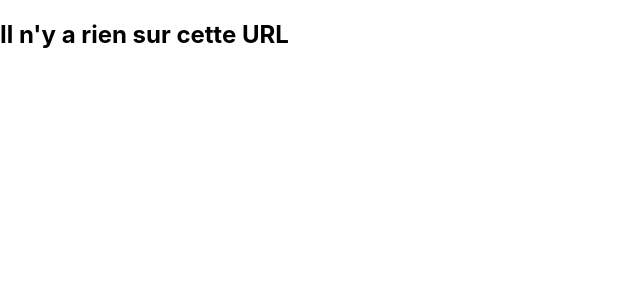
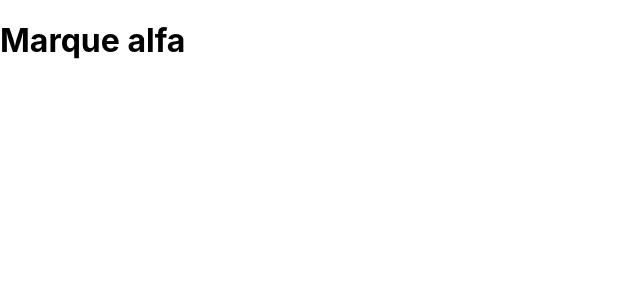
Before and after one commit to webepse/React2023-router-dom-v6, a React (Create React App) app: page /marques/alfa in a window 1280 px wide. Shown: the top 300 px of the page, without its empty margins (0-640 px from the left). Built offline with nearby package versions, Linux system fonts and the light colour scheme.

Commit message:
useParams

```diff
--- a/src/App.js
+++ b/src/App.js
@@ -8,6 +8,7 @@ function App() {
       <ul>
         <li><Link to="/">Home</Link></li>
         <li><Link to="/marques">Liste de marques</Link></li>
+        <li><Link to="/marques/alfa">Alfa Romeo</Link></li>
         <li><Link to="/cars">Les voitures</Link></li>
         <li><Link to="/cars/new">Création d'une voiture</Link></li>
       </ul>
--- /dev/null
+++ b/src/components/Marque.jsx
@@ -0,0 +1,10 @@
+import { useParams } from 'react-router'
+
+const Marque = () => {
+    let { name } = useParams()
+    return (
+        <h1>Marque {name}</h1>
+     );
+}
+
+export default Marque;
--- a/src/index.js
+++ b/src/index.js
@@ -9,12 +9,13 @@ import Marques from './components/Marques';
 import NotFound from './components/NotFound';
 import Cars from './components/Cars';
 import NewCar from './components/NewCar';
-
+import Marque from './components/Marque';
 
 const MyApp = () => (
   <Router>
     <Routes>
       <Route path='/' element={<App />} />
+      <Route path="marques/:name" element={<Marque />} />
       <Route path="marques" element={<Marques />} />
       <Route path="cars" element={<Cars />} />
       <Route path="cars/new" element={<NewCar />} />
```
